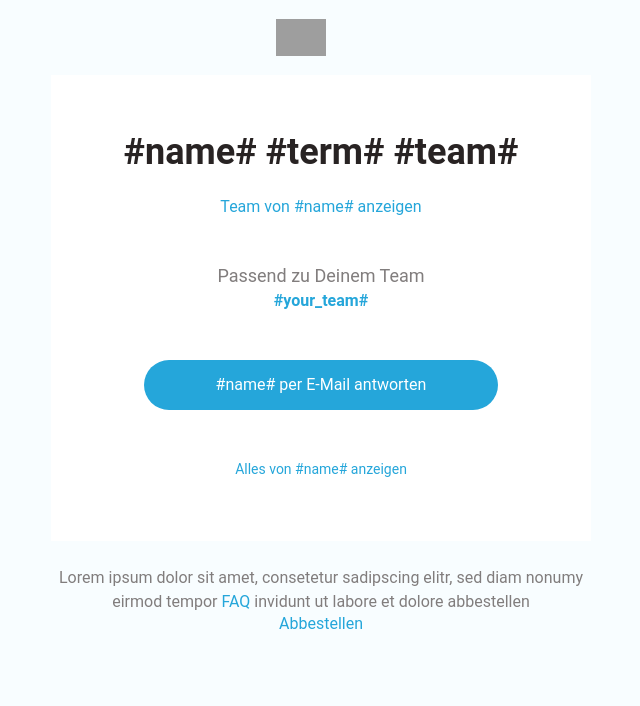
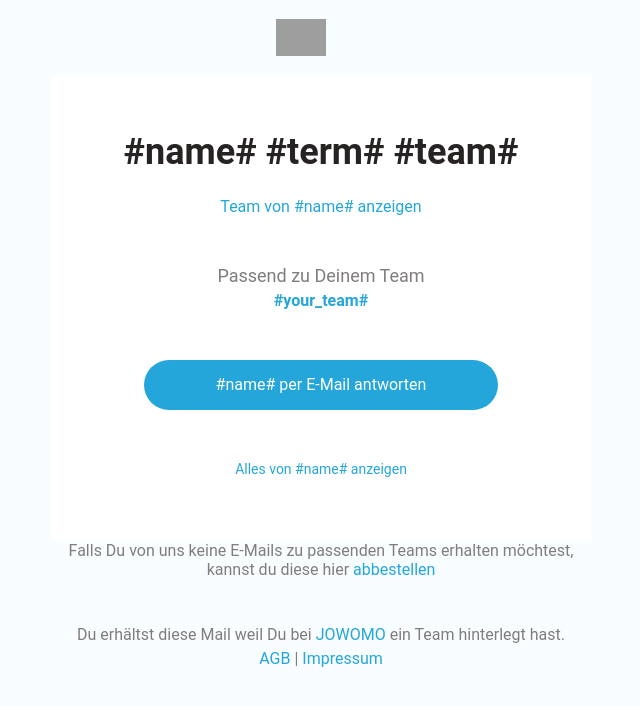
Before and after one commit to JOWOMO/project-c, a Flask app: template backend/api/btb/templates/raw/match.html in a window 1280 px wide. Shown: the top 706 px of the page, without its empty margins (319-959 px from the left). Run offline with Flask 2, Linux system fonts and the light colour scheme; the template is opened without the code that fills it, so the values that code supplies are empty; some libraries are stand-ins or nearby versions; grey boxes are pictures that could not be loaded.

Commit message:
add footer text

```diff
--- a/backend/api/btb/templates/raw/code.html
+++ b/backend/api/btb/templates/raw/code.html
@@ -75,9 +75,9 @@
                 <tr>
                     <td align="center">
                         <div class="terms">
-                            Lorem ipsum dolor sit amet, consetetur sadipscing elitr, sed
-                            diam nonumy eirmod tempor <a href="#url#/agb">AGB</a> invidunt ut labore et dolore
-                            abbestellen
+                            Du erhältst diese Mail weil für Deine E-Mail-Adresse bei <a href="#url#">JOWOMO</a> ein Konto erstellt wurde.
+                            <br/>
+                            <a href="#url#/agb">AGB</a> | <a href="#url#/impressum">Impressum</a>
                         </div>
                     </td>
                 </tr>
--- a/backend/api/btb/templates/raw/match.html
+++ b/backend/api/btb/templates/raw/match.html
@@ -99,13 +99,13 @@
                     <table class="template" width="540px" border="0" cellspacing="0" cellpadding="0">
                         <tr>
                             <td align="center">
+                                <div class="optout">Falls Du von uns keine E-Mails zu passenden Teams erhalten möchtest, kannst du diese hier <a href="#url#/optout/#external_id#">abbestellen</a></div>
+                                <br />
                                 <div class="terms">
-                                    Lorem ipsum dolor sit amet, consetetur sadipscing elitr, sed
-                                    diam nonumy eirmod tempor <a href="#url#/agb">FAQ</a> invidunt ut labore et dolore
-                                    abbestellen
+                                    Du erhältst diese Mail weil Du bei <a href="#url#">JOWOMO</a> ein Team hinterlegt hast.
+                                    <br/>
+                                    <a href="#url#/agb">AGB</a> | <a href="#url#/impressum">Impressum</a>
                                 </div>
-
-                                <div class="optout"><a href="#url#/optout/#external_id#">Abbestellen</a></div>
                             </td>
                         </tr>
                     </table>
--- a/backend/api/btb/templates/raw/reset.html
+++ b/backend/api/btb/templates/raw/reset.html
@@ -75,9 +75,9 @@
                         <tr>
                             <td align="center">
                                 <div class="terms">
-                                    Lorem ipsum dolor sit amet, consetetur sadipscing elitr, sed
-                                    diam nonumy eirmod tempor <a href="#url#/agb">AGB</a> invidunt ut labore et dolore
-                                    abbestellen
+                                    Du erhältst diese Mail weil für deinen Account bei <a href="#url#">JOWOMO</a> ein Reset des Passworts angefordert wurde.
+                                    <br/>
+                                    <a href="#url#/agb">AGB</a> | <a href="#url#/impressum">Impressum</a>
                                 </div>
                             </td>
                         </tr>
```
